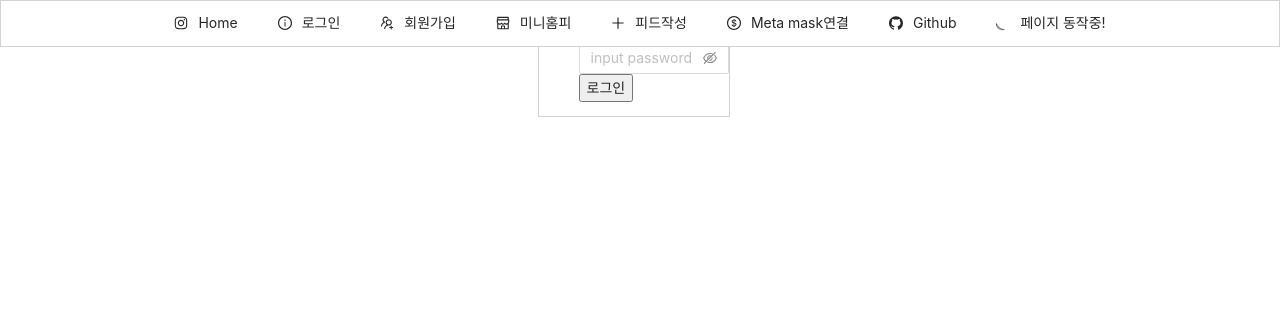
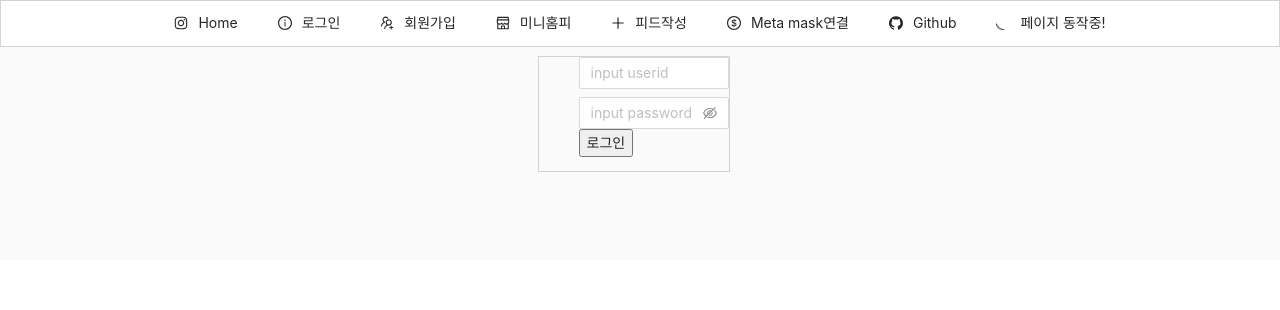
Before and after one commit to taechanlim/React_project, a Next.js app in the folder front/: page /user/login in a window 1280 px wide. Shown: the top 310 px of the page. Built offline with nearby package versions, Linux system fonts and the light colour scheme.

Commit message:
디자인 수정

```diff
--- a/front/pages/_app.jsx
+++ b/front/pages/_app.jsx
@@ -3,10 +3,13 @@ import 'antd/dist/antd.css'
 const App = ({Component,pageProps}) => {
     return(
         <>
-            <DefaultLayout>
+            <div style={{background:'#FAFAFA'}}>
+            <DefaultLayout >
+            <div style={{marginTop:'50px'}}>
                 <Component {...pageProps} />
+            </div>
             </DefaultLayout>
-
+            </div>
         </>
     )
 }
--- a/front/pages/feed/write.jsx
+++ b/front/pages/feed/write.jsx
@@ -41,7 +41,7 @@ const Write = () => {
 
     return(
         <>
-        <div style={{width:'27%',height:'50%',marginLeft:'35%',border:'1px solid lightgray'}}>
+        <div style={{width:'27%',height:'50%',marginLeft:'35%',border:'1px solid lightgray',marginTop:'55px'}}>
             <h1>피드 쓰기</h1>
             <form onSubmit={handleSubmit}>
                 <Space direction="vertical">
--- a/front/pages/index.jsx
+++ b/front/pages/index.jsx
@@ -46,7 +46,7 @@ const Index = (props) => {
 
     return(
         <>
-            <div  style={{background:'#FAFAFA'}}>
+            <div  style={{background:'#FAFAFA' }}>
             <Fragment>
 
                 <div>
--- a/front/pages/user/login.jsx
+++ b/front/pages/user/login.jsx
@@ -68,7 +68,7 @@ const Login = () => {
 
     return(
         <>
-        <div style={{width:'15%',height:'50%',border:'1px solid lightgray',marginLeft:'42%',marginRight:'42%'}}>
+        <div style={{width:'15%',height:'50%',border:'1px solid lightgray',marginLeft:'42%',marginRight:'42%',marginTop:'55px'}}>
             <form onSubmit={handleSubmit} >
                 <ul style={{listStyle:'none'}}>
                     {isLogin
--- a/front/pages/user/register.jsx
+++ b/front/pages/user/register.jsx
@@ -49,7 +49,7 @@ const Register = () => {
         }
     }
     return(
-        <div class="loginRegister" style={{border:'1px solid lightgray',width:'9.5%',marginLeft:'45%'}}>
+        <div class="loginRegister" style={{border:'1px solid lightgray',width:'9.5%',marginLeft:'45%',marginTop:'55px'}}>
             <form onSubmit={onSubmit}>
                     <Space direction="vertical">
                         <Input
--- a/front/pages/user/update.jsx
+++ b/front/pages/user/update.jsx
@@ -55,7 +55,7 @@ const Update = ()=>{
     }
     return(
         <>
-         <div class="loginUpdate" style={{width:'10.5%',height:'50%',border:'1px solid lightgray',marginLeft:'44%'}}>
+         <div class="loginUpdate" style={{width:'10.5%',height:'50%',border:'1px solid lightgray',marginLeft:'44%',marginTop:'55px'}}>
             <form onSubmit={onSubmit}>
 
                 <Space direction="vertical">
--- a/front/pages/user/wallet.jsx
+++ b/front/pages/user/wallet.jsx
@@ -84,7 +84,7 @@ function Wallet() {
 
 
   return (
-    <div style={{marginLeft:'36%'}}>
+    <div style={{marginLeft:'36%',marginTop:'55px'}}>
         <button
           style={{background:'#FFFFFF', border:'1.5px solid lightgray',width:'500px',height:'80px',marginTop:'40px'}}
           onClick={()=>{
```
